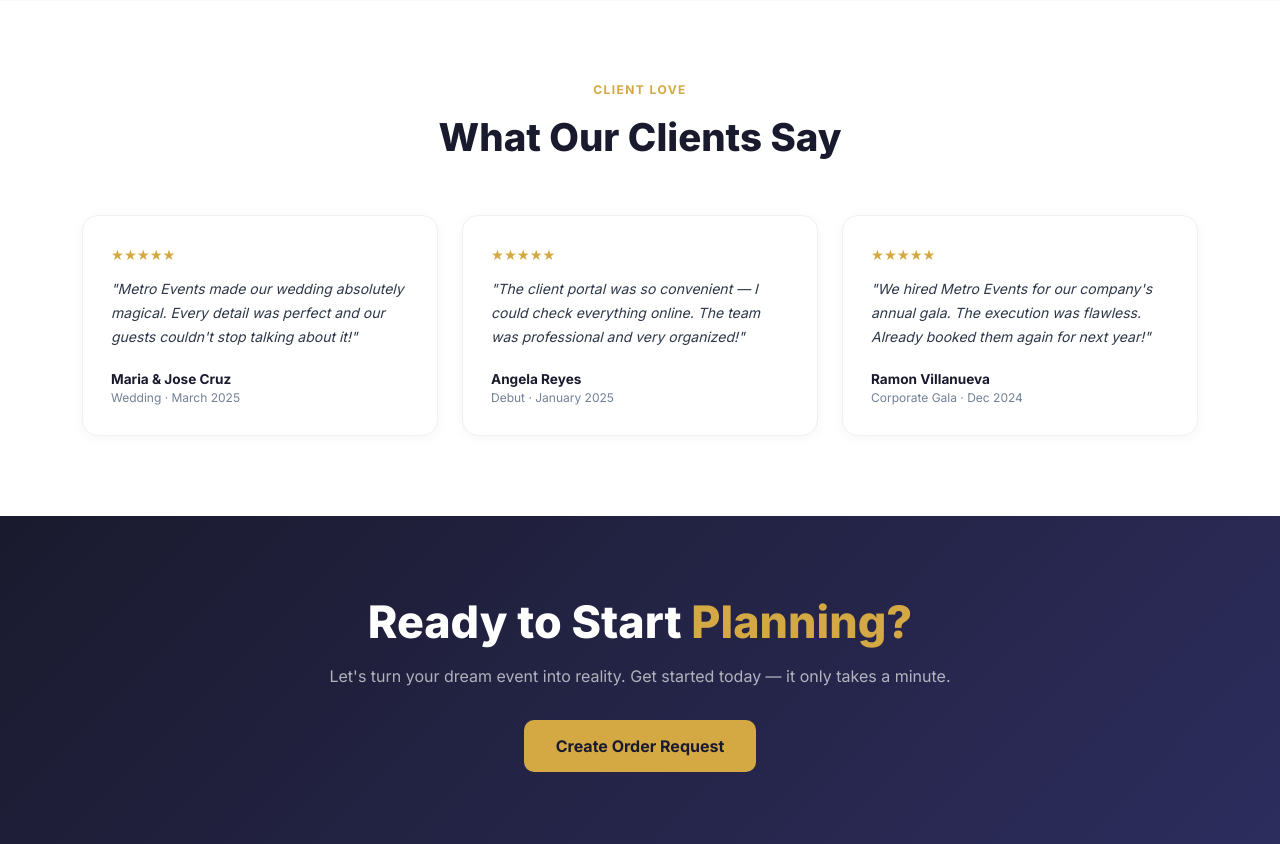
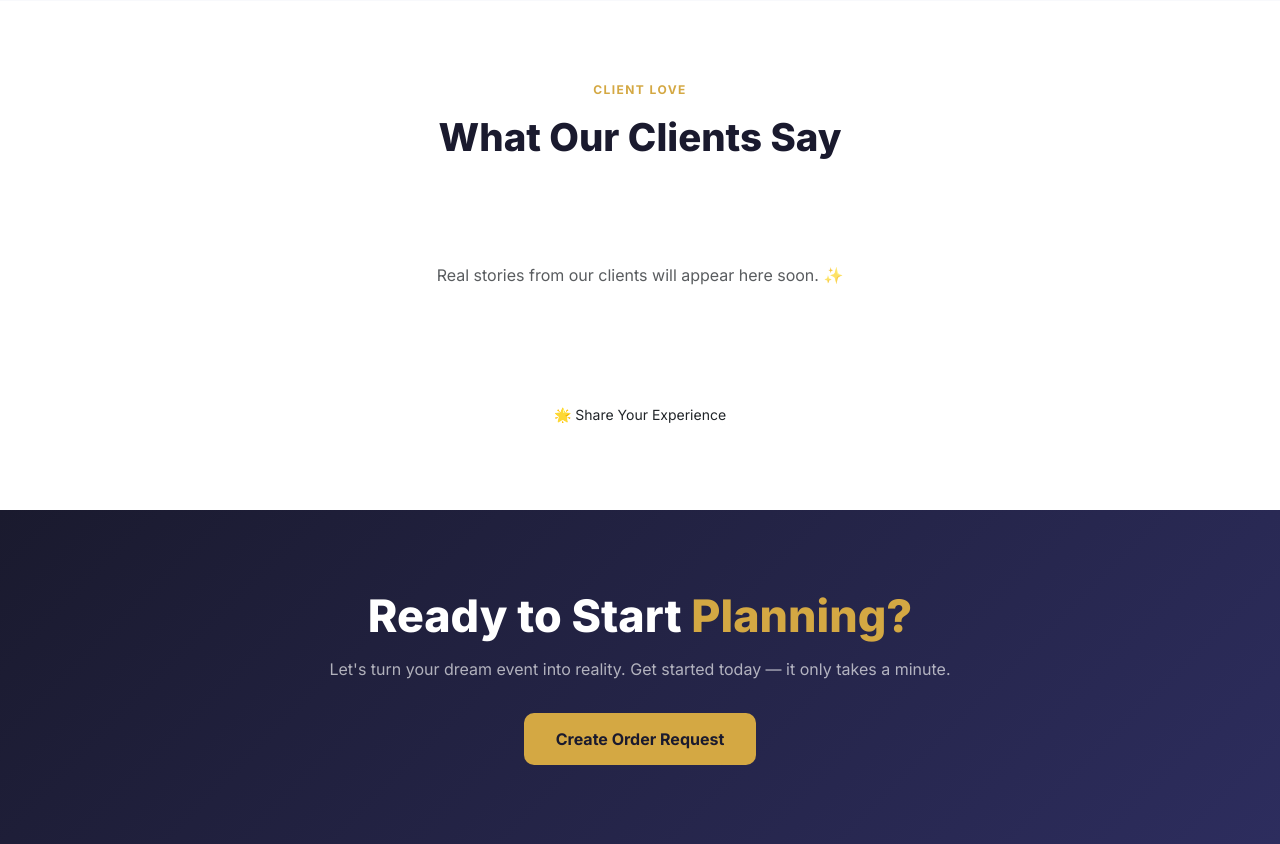
Before and after one commit to meisems/metroevents, a Flask app: page / in a window 1280 px wide. Shown: the part 3824-4668 px from the top of the page. Run offline with Flask 3, Linux system fonts and the light colour scheme; a user stored in the database is signed in.

Commit message:
Update landing.html

```diff
--- a/templates/landing.html
+++ b/templates/landing.html
@@ -629,32 +629,39 @@
       <div class="section-label">Client Love</div>
       <div class="section-title">What Our Clients Say</div>
     </div>
+
     <div class="row g-4">
+      {% for rev in reviews %}
       <div class="col-12 col-md-6 col-lg-4">
-        <div class="testi-card">
-          <div class="testi-stars">★★★★★</div>
-          <p class="testi-text">"Metro Events made our wedding absolutely magical. Every detail was perfect and our guests couldn't stop talking about it!"</p>
-          <div class="testi-name">Maria & Jose Cruz</div>
-          <div class="testi-event">Wedding · March 2025</div>
+        <div class="testi-card h-100 shadow-sm border-0" style="border-radius: 15px; background: #fff; padding: 30px;">
+          <div class="testi-stars" style="color: var(--gold); margin-bottom: 15px; font-size: 0.9rem;">
+            {% for i in range(rev.rating) %}★{% endfor %}
+          </div>
+          <p class="testi-text" style="font-style: italic; color: var(--text); line-height: 1.7; margin-bottom: 20px;">
+            "{{ rev.comment }}"
+          </p>
+          <div class="testi-name" style="font-weight: 800; color: var(--dark); font-size: 0.9rem;">
+            {{ rev.client.full_name }}
+          </div>
+          <div class="testi-event" style="font-size: 0.75rem; color: var(--muted); text-transform: uppercase; letter-spacing: 0.05em;">
+            Verified Client • {{ rev.created_at.strftime('%b %Y') }}
+          </div>
         </div>
       </div>
-      <div class="col-12 col-md-6 col-lg-4">
-        <div class="testi-card">
-          <div class="testi-stars">★★★★★</div>
-          <p class="testi-text">"The client portal was so convenient — I could check everything online. The team was professional and very organized!"</p>
-          <div class="testi-name">Angela Reyes</div>
-          <div class="testi-event">Debut · January 2025</div>
-        </div>
+      {% else %}
+      <div class="col-12 text-center py-5">
+        <p class="text-muted">Real stories from our clients will appear here soon. ✨</p>
       </div>
-      <div class="col-12 col-md-6 col-lg-4">
-        <div class="testi-card">
-          <div class="testi-stars">★★★★★</div>
-          <p class="testi-text">"We hired Metro Events for our company's annual gala. The execution was flawless. Already booked them again for next year!"</p>
-          <div class="testi-name">Ramon Villanueva</div>
-          <div class="testi-event">Corporate Gala · Dec 2024</div>
-        </div>
-      </div>
+      {% endfor %}
     </div>
+
+    {% if current_user.is_authenticated %}
+    <div class="text-center mt-5">
+      <button class="btn btn-outline-gold btn-sm px-4" data-bs-toggle="modal" data-bs-target="#reviewModal">
+        🌟 Share Your Experience
+      </button>
+    </div>
+    {% endif %}
   </div>
 </section>
 
@@ -759,6 +766,44 @@
                         placeholder="Tell us more about your dream event..." required></textarea>
           </div>
         </div>
+        <div class="modal fade" id="reviewModal" tabindex="-1" aria-hidden="true">
+  <div class="modal-dialog modal-dialog-centered">
+    <div class="modal-content shadow border-0" style="border-radius: 20px; background: #fff;">
+      <div class="modal-header border-0 pb-0 p-4">
+        <h4 class="modal-title fw-bold" style="color: var(--dark);">Share Your Experience</h4>
+        <button type="button" class="btn-close" data-bs-dismiss="modal" aria-label="Close"></button>
+      </div>
+
+      <form action="{{ url_for('public.submit_review') }}" method="POST">
+        <input type="hidden" name="csrf_token" value="{{ csrf_token() }}" />
+        <div class="modal-body p-4">
+            <p class="text-muted small mb-4">We value your feedback! How did we do with your event?</p>
+
+            <div class="mb-3">
+                <label class="form-label fw-bold small text-uppercase">Rating</label>
+                <select name="rating" class="form-select border-0 bg-light p-3" style="border-radius: 10px;" required>
+                    <option value="5">⭐⭐⭐⭐⭐ (Excellent)</option>
+                    <option value="4">⭐⭐⭐⭐ (Great)</option>
+                    <option value="3">⭐⭐⭐ (Good)</option>
+                    <option value="2">⭐⭐ (Fair)</option>
+                    <option value="1">⭐ (Poor)</option>
+                </select>
+            </div>
+
+            <div class="mb-3">
+                <label class="form-label fw-bold small text-uppercase">Your Review</label>
+                <textarea name="comment" class="form-control border-0 bg-light p-3" rows="4"
+                          placeholder="What did you love about working with Metro Events?" style="border-radius: 10px;" required></textarea>
+            </div>
+        </div>
+        <div class="modal-footer border-0 p-4 pt-0">
+          <button type="button" class="btn btn-light px-4 py-2" style="border-radius: 10px;" data-bs-dismiss="modal">Cancel</button>
+          <button type="submit" class="btn-hero-primary px-4 py-2 m-0 shadow-sm" style="width: auto; background: var(--gold); border: none; border-radius: 10px; font-weight: 700; color: var(--dark);">Post Review ✨</button>
+        </div>
+      </form>
+    </div>
+  </div>
+</div>
         <div class="modal-footer border-0 p-4 pt-0">
           <button type="submit" class="btn-hero-primary px-4 py-2 m-0 shadow-sm" style="width: auto; background: var(--gold); border: none; border-radius: 10px; font-weight: 700; color: var(--dark);">Submit Request ⚡</button>
         </div>
```
